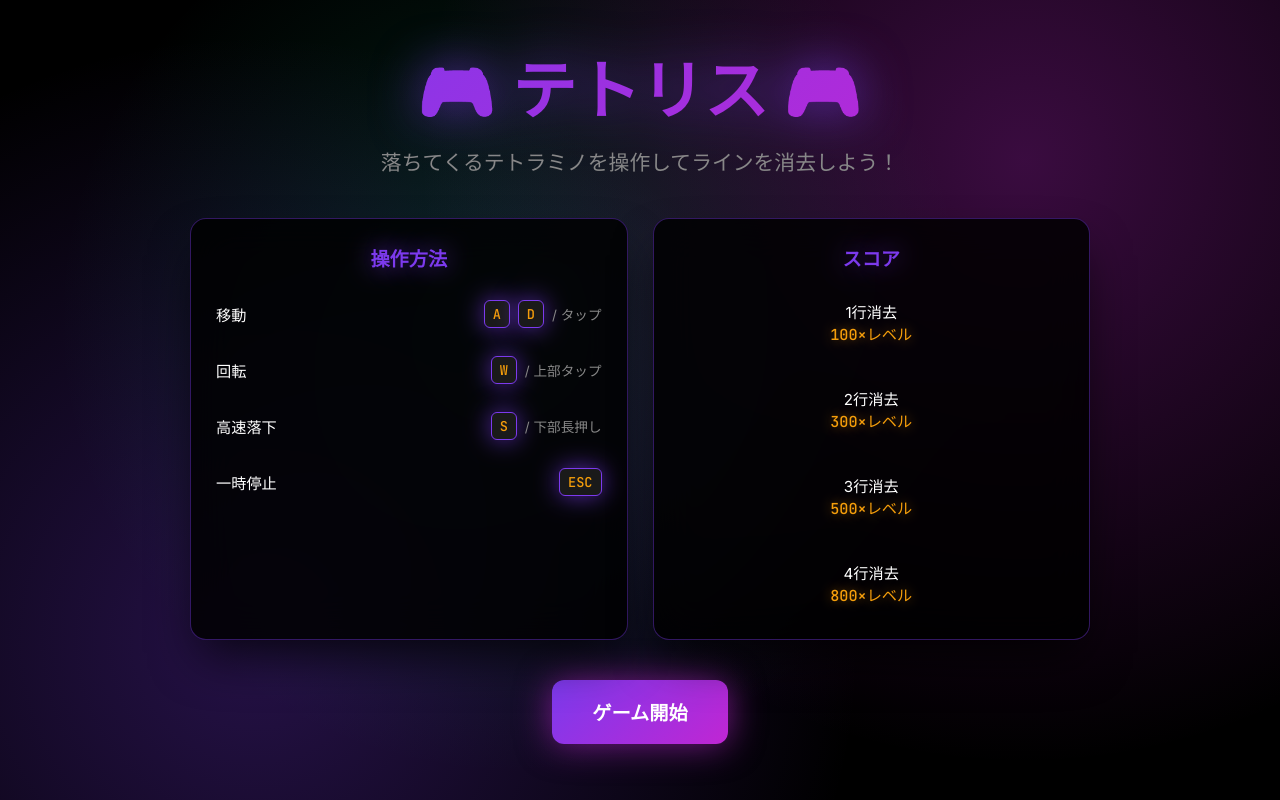
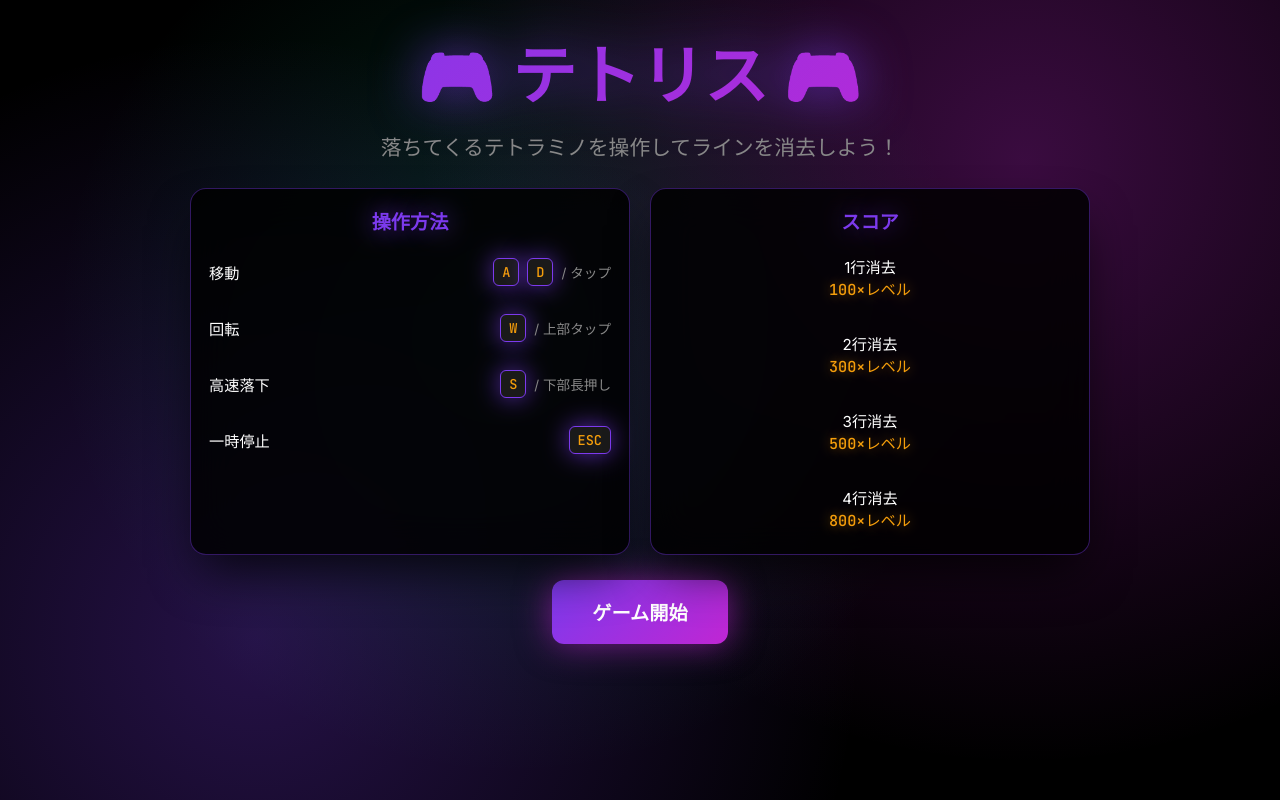
Before and after one commit to Tuki-Sana/tet-js, a plain HTML site: page index.html in a window 1280 px wide. Drawn offline with Linux system fonts and the light colour scheme.

Commit message:
Reduce spacing in start screen for better iframe display

```diff
--- a/css/style.css
+++ b/css/style.css
@@ -75,7 +75,7 @@
 #start-screen {
   align-items: flex-start;
   justify-content: center;
-  padding: 20px;
+  padding: 15px;
   overflow-y: auto;
 }
 
@@ -83,12 +83,12 @@
   max-width: 900px;
   width: 100%;
   text-align: center;
-  padding-bottom: 40px;
+  padding-bottom: 20px;
 }
 
 .title-section {
-  margin-bottom: 40px;
-  padding-top: 20px;
+  margin-bottom: 25px;
+  padding-top: 10px;
 }
 
 .title-section h1 {
@@ -111,8 +111,8 @@
 .rules-grid {
   display: grid;
   grid-template-columns: repeat(auto-fit, minmax(280px, 1fr));
-  gap: 25px;
-  margin-bottom: 40px;
+  gap: 20px;
+  margin-bottom: 25px;
 }
 
 .rule-card {
@@ -120,14 +120,14 @@
   backdrop-filter: blur(20px);
   border: 1px solid var(--glass-border);
   border-radius: 16px;
-  padding: 25px;
+  padding: 18px;
   box-shadow: var(--shadow);
 }
 
 .rule-card h3 {
   color: var(--secondary);
   font-size: 1.2rem;
-  margin-bottom: 20px;
+  margin-bottom: 15px;
   font-weight: 600;
   text-shadow: var(--glow-primary);
 }
@@ -173,13 +173,13 @@
 .score-list {
   display: flex;
   flex-direction: column;
-  gap: 10px;
+  gap: 6px;
 }
 
 .score-item {
   display: flex;
   justify-content: space-between;
-  padding: 8px 0;
+  padding: 5px 0;
   font-size: 0.95rem;
 }
 
```
